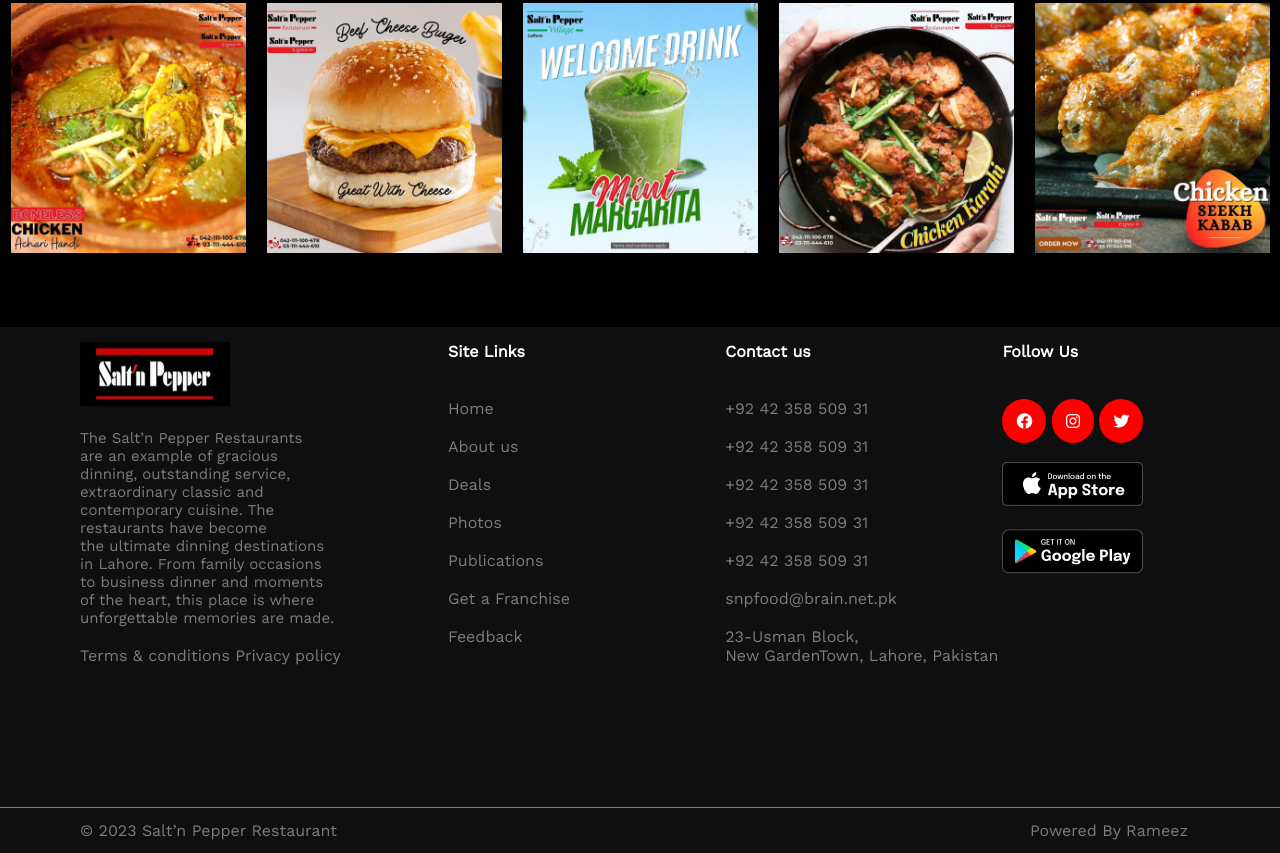
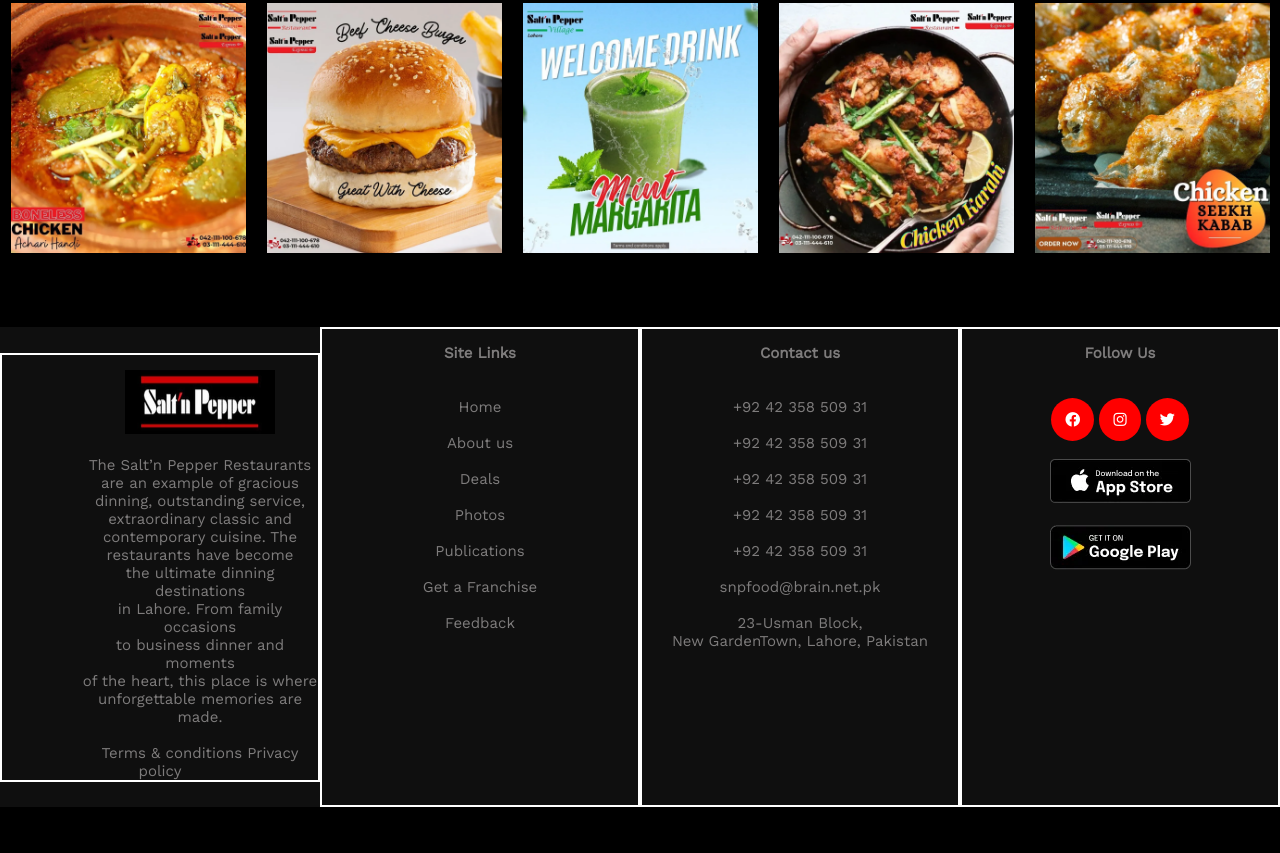
Before and after one commit to rameezraza1998/salt_n_pepper, a plain HTML site: page index.html in a window 1280 px wide. Shown: the part 3180-4033 px from the top of the page. After the commit the page ends 3987 px from the top, so only its background shows below. Drawn offline with nearby package versions, Linux system fonts and the light colour scheme.

Commit message:
footer done

```diff
--- a/index.html
+++ b/index.html
@@ -282,12 +282,12 @@
     <!-- Main content end -->
 
     <!-- footer start -->
-    <footer class=" mt-5" style="background-color: #0f0f0f;">
-        <div class=" footer-box  display-flex wrap">
-            <div class=" box1">
+    <footer class="mt-5">
+        <div class="footer-box display-flex wrap">
+            <div class="border box1 ">
                 <a href="#"><img class="logo1 pl-7" src="assets/salt.jpg" alt=""></a>
                 <br> <br>
-                <p class="pl-7" style="text-align: justify; font-size: 15px; color: #7e7c7c;">The Salt’n Pepper
+                <p class="pl-7">The Salt’n Pepper
                     Restaurants <br> are an example of gracious <br> dinning, outstanding service, <br> extraordinary
                     classic and <br> contemporary cuisine. The <br> restaurants have become <br> the ultimate dinning
                     destinations <br> in
@@ -296,10 +296,10 @@
                     unforgettable memories are made. </p>
                 <br>
 
-                <a class="pl-7" style="color: #7e7c7c;" href="">Terms & conditions Privacy policy</a>
+                <a class="pl-7" href="">Terms & conditions Privacy policy</a>
             </div>
-            <div class=" box2">
-                <h4 style="margin-top: 15px;">Site Links</h4>
+            <div class="border box2">
+                <h4>Site Links</h4>
                 <br> <br>
 
                 <a href="">Home</a> <br> <br> <a href="">About us</a> <br> <br>
@@ -310,8 +310,8 @@
             </div>
 
 
-            <div class=" box3">
-                <h4 style="margin-top: 15px;">Contact us</h4>
+            <div class="border box3">
+                <h4>Contact us</h4>
                 <br> <br>
 
                 <a href="">+92 42 358 509 31</a> <br> <br> <a href="">+92 42 358 509 31</a> <br> <br>
@@ -321,33 +321,34 @@
 
             </div>
 
-            <div class=" box4">
-                <h4 style="margin-top: 15px;">Follow Us</h4>
+            <div class="border box4">
+                <h4>Follow Us</h4>
                 <br> <br>
 
-                <a href=""><i class="fa-brands fa-facebook rounded p-3" style="background-color: red;"></i></a>
-                <a href=""><i class="fa-brands fa-instagram  rounded p-3" style="background-color: red;"></i></a>
-                <a href=""><i class="fa-brands fa-twitter  rounded p-3" style="background-color: red;"></i></a>
+                <a href=""><i class="fa-brands fa-facebook rounded p-3 font-background"></i></a>
+                <a href=""><i class="fa-brands fa-instagram  rounded p-3 font-background"></i></a>
+                <a href=""><i class="fa-brands fa-twitter  rounded p-3 font-background"></i></a>
                 <br> <br> <a href=""><img src="assets/apple.webp" alt=""></a> <br> <br>
                 <a href=""><img src="assets/play.webp" alt=""></a>
 
+
+
             </div>
         </div>
+        <!-- <div class="pt-2 pb-2 last-footer display-flex wrap justify-between" style="width: 100%;">
+            <div class=" foot1 ">
 
-        <div class="pt-2 pb-2 last-footer display-flex wrap justify-between" style="width: 100%;">
-            <div class=" foot1 " style=" width:50% ">
+                <p class="last-footer-para1" > &copy 2023 Salt’n Pepper Restaurant </p>
+            </div>
+            <div class="  foot1 " >
 
-                <p style="padding-left: 80px; color: #7e7c7c;"> &copy 2023 Salt’n Pepper Restaurant </p>
-            </div>
-            <div class="  foot1 " style=" width:50% ">
-
-                <p style="padding-left: 390px; color: #7e7c7c;"> Powered By Rameez</p>
+                <p class="last-footer-para2 " > Powered By Rameez</p>
             </div>
 
 
-        </div>
+        </div> -->
     </footer>
-    <!-- footer start -->
+    <!-- footer end -->
 </body>
 
 </html>
--- a/style.css
+++ b/style.css
@@ -52,6 +52,10 @@
 }
 .font-size{
     font-size: 22px;
+}
+
+.font-background{
+    background-color: #ff0000;
 }
 .nav-btn1{
     background-color: var(--Black);
@@ -177,21 +181,37 @@
 
 /* footer css */
 .footer-box{
+
     width: 100%;
     height: 60vh;
+    color: #7e7c7c;
+    font-size: 15px;
+    /* text-align: justify; */
     /* border: 1px solid white; */
 }
+
 .box1{
-    width: 35%;
+    flex: 25%;
     height: 60vh;
+    text-align: center;
+    height: max-content;
+
+
+}
+ h4{
+    margin-top: 15px;
+    color: #7e7c7c;
+}
+.box2{
+    flex: 25%;
+    height: 60vh;
+    color: #ffffff;
+    text-align: center;
 
 }
 
-.box2{
-    width: 21.66%;
-    height: 60vh;
-    color: #ffffff;
-
+.box1 a{
+    color: #7e7c7c;
 }
 .box2 a{
     color: #7e7c7c;
@@ -202,15 +222,22 @@
 }
 
 
+.box4 a{
+    margin-top: 5px;
+}
+
+
 .box3{
-    width: 21.66%;
+    flex: 25%;
     height: 60vh;
+    text-align: center;
 
 }
 
 .box4{
-    width: 21.66%;
+    flex: 25%;
     height: 60vh;
+    text-align: center;
 
 }
 
@@ -221,11 +248,29 @@
     height: 8vh;
 }
 
+
+footer{
+    background-color: #0f0f0f;
+  }
+
 .last-footer{
+    background-color: #0f0f0f;
+    color: #7e7c7c;
     border: 1px solid #7e7c7c;
     border-left: none;
     border-bottom: none;
     border-right: none;
+}
+.last-footer-para1{
+    padding-left: 80px;
+}
+
+.last-footer-para2{
+    padding-left: 390px;
+
+}
+.foot1{
+    width:50%
 }
 
 /* responsive */
@@ -263,35 +308,21 @@
   }
 
 
-@media (max-width: 900px) {
+@media (max-width: 1030px) {
 
 
-    .footer1{
+    .footer-box{
         flex-direction: column;
+        height: max-content;
+
     }
+
+    .box1, .box2, .box3, .box4{
+        flex: none;
+        width: 50%;
+    }
+
   }
-
-/*
-
-@media (max-width: 1150px) {
-    .box3{
-        flex-direction: column;
-    }
-  }
-
-
-@media (max-width: 950px) {
-    .box2{
-        flex-direction: column;
-    }
-  }
-
-
-@media (max-width: 750px) {
-    .box1{
-        flex-direction: column;
-    }
-  } */
 
 
 
```
